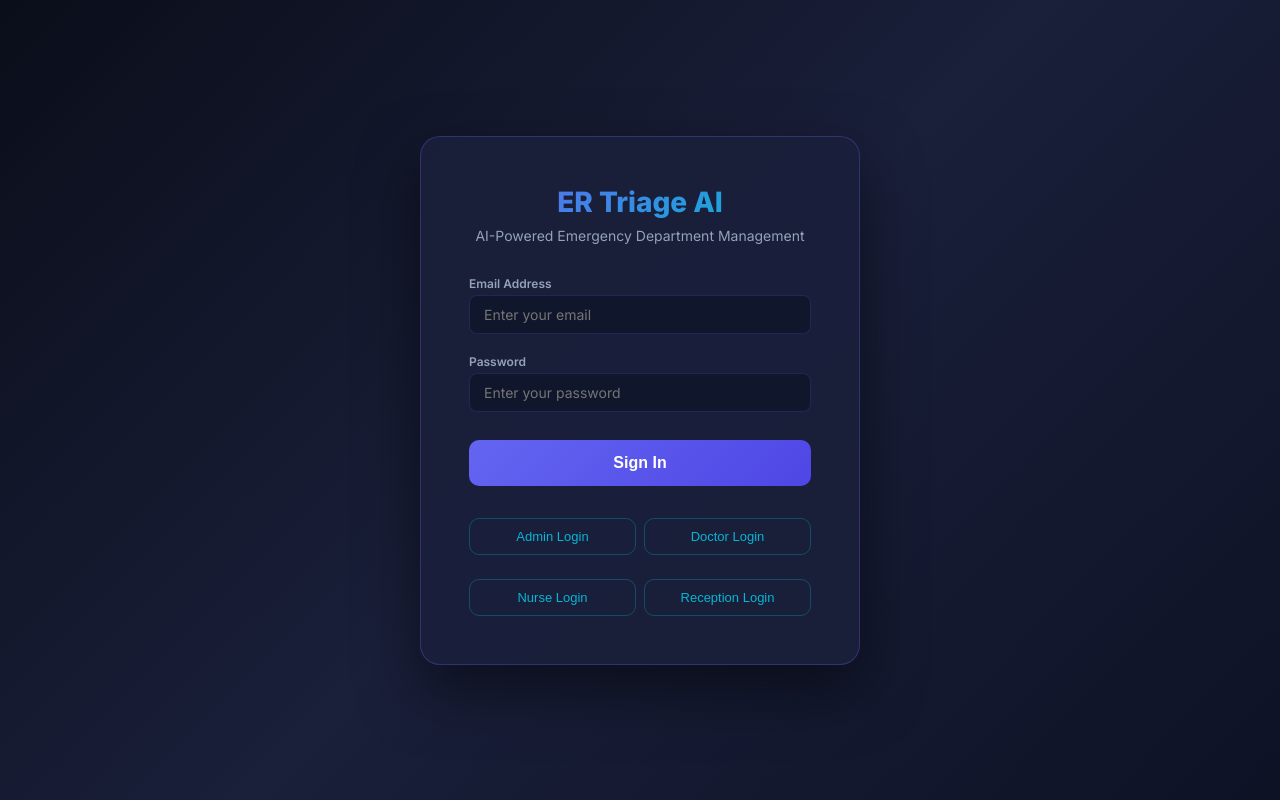
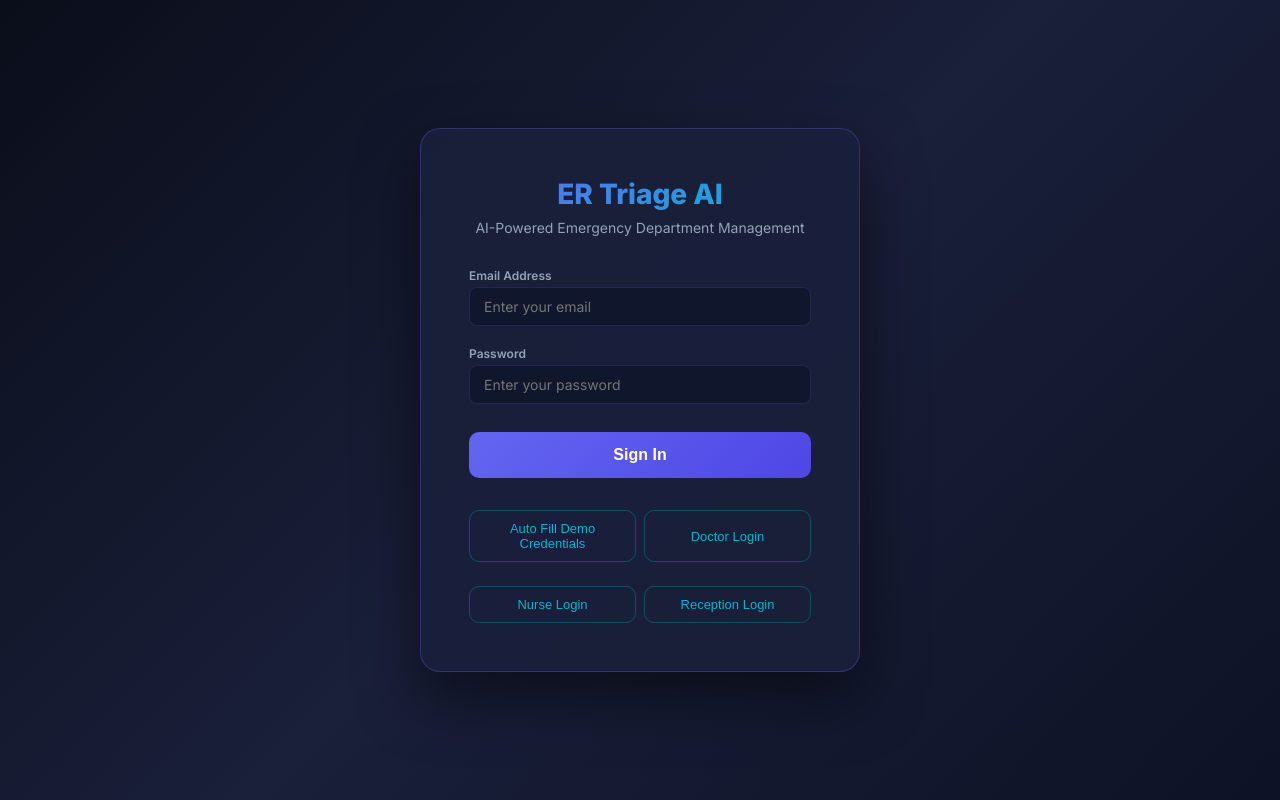
Before and after one commit to eakarsu/AIPatientTriageforER, a React (Create React App) app in the folder frontend/: page / in a window 1280 px wide. Built offline with nearby package versions, Linux system fonts and the light colour scheme; no server answers.

Commit message:
Commit pending workspace changes

```diff
--- a/frontend/src/pages/Login.js
+++ b/frontend/src/pages/Login.js
@@ -58,7 +58,7 @@ export default function Login({ onLogin }) {
           </button>
         </form>
         <div style={{ display: 'grid', gridTemplateColumns: '1fr 1fr', gap: '8px', marginTop: '16px' }}>
-          <button disabled={!demoPassword} className="autofill-btn" onClick={() => autofill('admin')}>Admin Login</button>
+          <button disabled={!demoPassword} className="autofill-btn" onClick={() => autofill('admin')}>Auto Fill Demo Credentials</button>
           <button disabled={!demoPassword} className="autofill-btn" onClick={() => autofill('doctor')}>Doctor Login</button>
           <button disabled={!demoPassword} className="autofill-btn" onClick={() => autofill('nurse')}>Nurse Login</button>
           <button disabled={!demoPassword} className="autofill-btn" onClick={() => autofill('reception')}>Reception Login</button>
```
